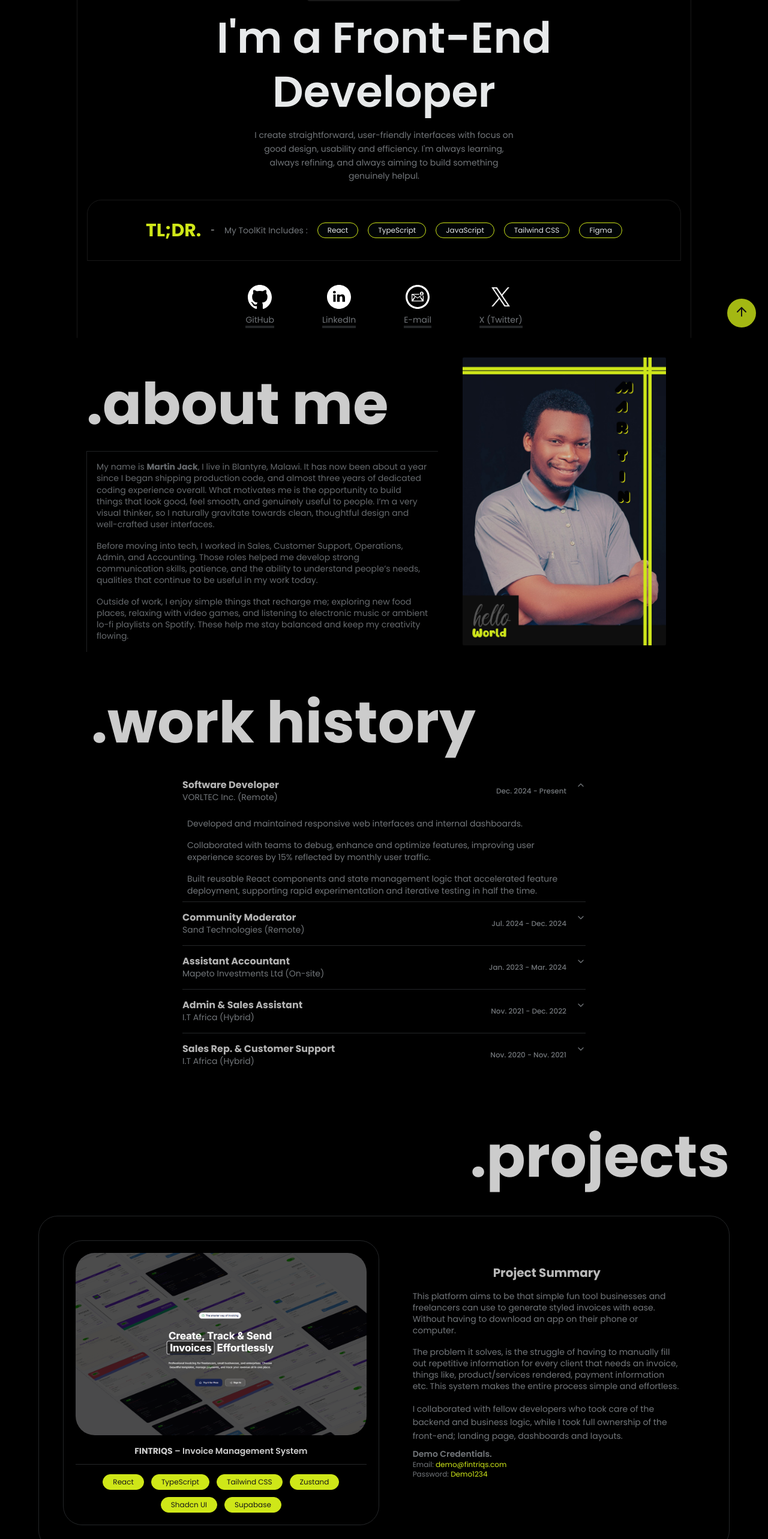
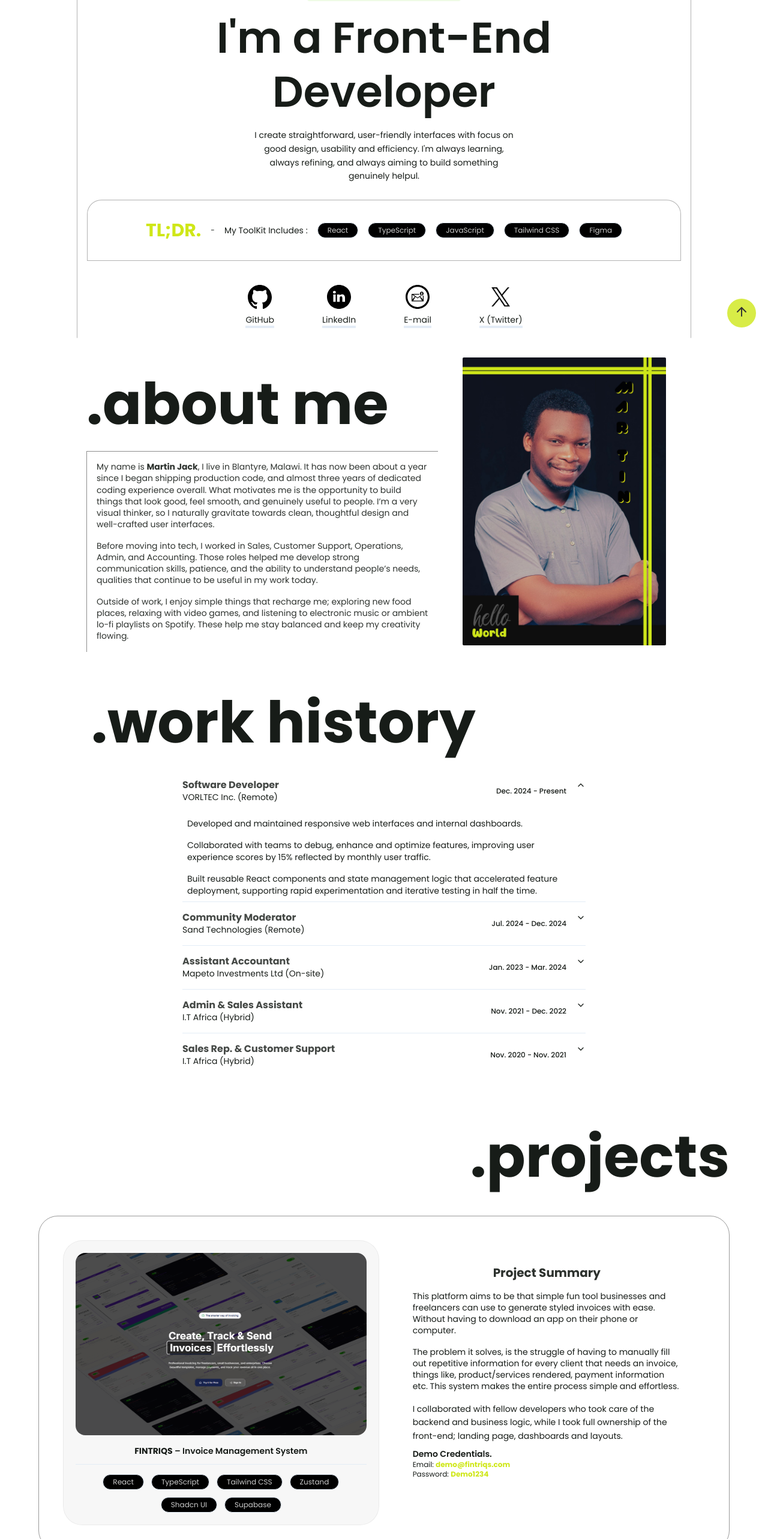
Before and after one commit to devmartin-9000/martin-9000, a React (Vite) app: page /about in a window 1280 px wide. Shown: the part 234-2800 px from the top of the page at 60% size. Built offline with nearby package versions, Linux system fonts and the light colour scheme; a web font is replaced by a local one.

Commit message:
add: dark mode

```diff
--- a/package.json
+++ b/package.json
@@ -13,11 +13,13 @@
     "@radix-ui/react-accordion": "^1.2.12",
     "@radix-ui/react-separator": "^1.1.8",
     "@radix-ui/react-slot": "^1.2.4",
+    "@radix-ui/react-switch": "^1.2.6",
     "@radix-ui/react-tooltip": "^1.2.8",
     "@tailwindcss/vite": "^4.1.17",
     "class-variance-authority": "^0.7.1",
     "clsx": "^2.1.1",
     "gsap": "^3.13.0",
+    "js-cookie": "^3.0.5",
     "lucide-react": "^0.553.0",
     "motion": "^12.23.24",
     "react": "^19.2.0",
@@ -28,6 +30,7 @@
   },
   "devDependencies": {
     "@eslint/js": "^9.39.1",
+    "@types/js-cookie": "^3.0.6",
     "@types/node": "^24.10.1",
     "@types/react": "^19.2.2",
     "@types/react-dom": "^19.2.2",
--- a/src/App.tsx
+++ b/src/App.tsx
@@ -43,7 +43,6 @@ const App = () => {
 			<SkillSection />
 			<ContactSection />
 			<Routes>
-				<Route path="/home" element={null} />
 				<Route path="/about" element={null} />
 				<Route path="/projects" element={null} />
 				<Route path="/skills" element={null} />
--- a/src/components/ui/button.tsx
+++ b/src/components/ui/button.tsx
@@ -10,7 +10,7 @@ const buttonVariants = cva(
 		variants: {
 			variant: {
 				default:
-					"bg-primary text-muted font-semibold hover:bg-primary/80 hover:translate-y-1 transform transition-all duration-500 cursor-pointer",
+					"bg-primary text-muted-foreground dark:text-muted font-semibold hover:bg-primary/80 hover:translate-y-1 transform transition-all duration-500 cursor-pointer",
 				destructive:
 					"bg-destructive text-white hover:bg-destructive/90 focus-visible:ring-destructive/20 dark:focus-visible:ring-destructive/40 dark:bg-destructive/60",
 				outline:
--- a/src/components/work-experience.tsx
+++ b/src/components/work-experience.tsx
@@ -19,7 +19,7 @@ export function WorkExperience() {
 						<div className="flex flex-col md:flex-row w-full items-start md:items-center justify-between gap-1 md:gap-2 text-left">
 							{/* Role + Company */}
 							<div className="flex flex-col">
-								<h1 className="font-bold text-primary-foreground/70 text-sm md:text-base leading-tight hover:scale-[1.02] transition-all">
+								<h1 className="font-bold text-muted-foreground/80 dark:text-primary-foreground/80 text-sm md:text-base leading-tight hover:scale-[1.02] transition-all">
 									{item.role}
 								</h1>
 
--- a/src/index.css
+++ b/src/index.css
@@ -3,26 +3,26 @@
 
 @custom-variant dark (&:is(.dark *));
 
-/* :root {
+:root {
   --background: #ffffff;
   --foreground: #171c18;
   --card: #effbe5;
   --card-foreground: #171c18;
   --popover: #ffffff;
   --popover-foreground: #171c18;
-  --primary: #68f11e;
+  --primary: #cfe718;
   --primary-foreground: #ffffff;
   --secondary: #effbe5;
   --secondary-foreground: #171c18;
   --muted: #effbe5;
   --muted-foreground: #171c18;
   --accent: #e3ecf6;
-  --accent-foreground: #68f11e;
+  --accent-foreground: #cfe718;
   --destructive: #f4212e;
   --destructive-foreground: #ffffff;
   --border: #e3ecf6;
   --input: #effbe5;
-  --ring: #68f11e;
+  --ring: #cfe718;
   --chart-1: #1e9df1;
   --chart-2: #00b87a;
   --chart-3: #f7b928;
@@ -30,12 +30,12 @@
   --chart-5: #e0245e;
   --sidebar: #effbe5;
   --sidebar-foreground: #171c18;
-  --sidebar-primary: #68f11e;
+  --sidebar-primary: #cfe718;
   --sidebar-primary-foreground: #ffffff;
   --sidebar-accent: #e3ecf6;
   --sidebar-accent-foreground: #3e6044;
   --sidebar-border: #e0f5e4;
-  --sidebar-ring: #68f11e;
+  --sidebar-ring: #cfe718;
   --font-sans: Poppins, ui-sans-serif, sans-serif, system-ui;
   --font-serif: Georgia, serif;
   --font-mono: Menlo, monospace;
@@ -56,9 +56,9 @@
   --shadow-2xl: 0px 2px 0px 0px hsl(202.8169 89.1213% 53.1373% / 0.00);
   --tracking-normal: 0em;
   --spacing: 0.25rem;
-} */
+}
 
-:root {
+.dark {
   --background: #000000;
   --foreground: #e7e9ea;
   --card: #171c18;
--- a/src/pages/aboutMe.tsx
+++ b/src/pages/aboutMe.tsx
@@ -7,19 +7,17 @@ const AboutMe = () => {
 				className="scroll-mt-18 py-0 bg-background h-full my-auto mx-auto justify-center w-full"
 			>
 				{/* Main Div */}
-				<div
-					className="grid grid-cols-1 lg:grid-cols-[3fr_2fr] gap-4 w-full md:max-w-5xl mx-auto p-4 md:p-4"
-				>
+				<div className="grid grid-cols-1 lg:grid-cols-[3fr_2fr] gap-4 w-full md:max-w-5xl mx-auto p-4 md:p-4">
 					{/* Left Column */}
 					<div className="">
 						<div className="text-center lg:text-start">
 							{/* Title */}
-							<h1 className="text-primary-foreground/80 font-extrabold text-5xl sm:text-6xl md:text-8xl leading-relaxed">
+							<h1 className="text-muted-foreground dark:text-primary-foreground/80 font-extrabold text-5xl sm:text-6xl md:text-8xl leading-relaxed">
 								.about me
 							</h1>
 						</div>
 						{/* Main Paragraph */}
-						<div className="text-muted-foreground flex md:border-l border-t opacity-90 flex-col p-4 text- items-center gap-4">
+						<div className="text-muted-foreground flex border-black/50 dark:border-border md:border-l border-t opacity-90 flex-col p-4 text- items-center gap-4">
 							<p className="leading-snug text-sm">
 								My name is <span className="font-bold">Martin Jack</span>, I
 								live in Blantyre, Malawi. It has now been about a year since I
@@ -59,7 +57,7 @@ const AboutMe = () => {
 
 				{/* Work Experience */}
 				<div className="rounded-none md:rounded-t-4xl bg-background items-center p-6 md:p-6 max-w-6xl mx-auto md:max-w-5xl">
-					<h1 className="text-center md:text-start text-primary-foreground/80 font-extrabold text-5xl md:text-8xl leading-relaxed">
+					<h1 className="text-center md:text-start text-muted-foreground dark:text-primary-foreground/80 font-extrabold text-5xl md:text-8xl leading-relaxed">
 						.work history
 					</h1>
 					<div className="mx-auto md:max-w-2xl">
--- a/src/pages/heroSection.tsx
+++ b/src/pages/heroSection.tsx
@@ -2,12 +2,9 @@ import { Tooltip, TooltipContent, TooltipTrigger } from "@/components/ui/tooltip
 
 const HeroSection = () => {
 	return (
-		<section
-			id="home"
-			className="mx-auto flex flex-col justify-center py-4"
-		>
+		<section id="home" className="mx-auto flex flex-col justify-center py-4">
 			<div className="bg-background w-95 md:w-full mt-2 mx-auto justify-center rounded-t-4xl">
-				<div className="h-full max-w-5xl rounded-t-4xl p-4 border-b-transparent border-t-20 border border-l-muted border-r-muted border-primary mt-18 mx-auto flex flex-col">
+				<div className="h-full max-w-5xl rounded-t-4xl p-4 border-b-transparent border-t-20 border dark:border-l-muted dark:border-r-muted border-l-black/30 border-r-black/30 border-primary mt-18 mx-auto flex flex-col">
 					<div className="text-wrap text-center">
 						<h2 className="font-bold text-xl sm:text-3xl md:text-3xl py-4">
 							Hey there, Welcome!
@@ -30,26 +27,26 @@ const HeroSection = () => {
 							refining, and always aiming to build something genuinely helpul.
 						</p>
 
-						<div className="w-full flex flex-wrap mx-auto border border-muted p-4 md:p-8 rounded-t-3xl bg-accent/1 gap-2 md:gap-4 text-xs items-center justify-center mt-5">
+						<div className="w-full flex flex-wrap mx-auto border border-black/30 dark:border-muted p-4 md:p-8 rounded-t-3xl bg-accent/1 gap-2 md:gap-4 text-xs items-center justify-center mt-5">
 							<h2 className="text-primary text-3xl font-bold">TL;DR.</h2>
 							<p className="hidden md:block">-</p>
 							<p className="text-muted-foreground text-sm">
 								My ToolKit Includes :
 							</p>
 
-							<p className="px-4 py-1 border border-primary bg-accent/20 rounded-full">
+							<p className="px-4 py-1 border dark:border-primary text-white/80 bg-black dark:bg-primary/20 rounded-full">
 								React
 							</p>
-							<p className="px-4 py-1 border border-primary bg-accent/20 rounded-full">
+							<p className="px-4 py-1 border dark:border-primary text-white/80 bg-black dark:bg-primary/20 rounded-full">
 								TypeScript
 							</p>
-							<p className="px-4 py-1 border border-primary bg-accent/20 rounded-full">
+							<p className="px-4 py-1 border dark:border-primary text-white/80 bg-black dark:bg-primary/20 rounded-full">
 								JavaScript
 							</p>
-							<p className="px-4 py-1 border border-primary bg-accent/20 rounded-full">
+							<p className="px-4 py-1 border dark:border-primary text-white/80 bg-black dark:bg-primary/20 rounded-full">
 								Tailwind CSS
 							</p>
-							<p className="px-4 py-1 border border-primary bg-accent/20 rounded-full">
+							<p className="px-4 py-1 border dark:border-primary text-white/80 bg-black dark:bg-primary/20 rounded-full">
 								Figma
 							</p>
 						</div>
@@ -62,7 +59,7 @@ const HeroSection = () => {
 										className="text-sm text-muted-foreground text-center items-center flex flex-col gap-2 cursor-pointer border-b-4 border-border hover:border-primary duration-500 ease-in-out hover:scale-105 transition-all"
 									>
 										<img
-											className="h-10 w-auto invert"
+											className="h-10 w-auto dark:invert"
 											src="./assets/github-icon.svg"
 											alt="Github Icon"
 											loading="lazy"
@@ -82,7 +79,7 @@ const HeroSection = () => {
 										className="text-sm text-muted-foreground text-center items-center flex flex-col gap-2 cursor-pointer border-b-4 border-border hover:border-primary duration-500 ease-in-out hover:scale-105 transition-all"
 									>
 										<img
-											className="h-10 w-auto invert"
+											className="h-10 w-auto dark:invert"
 											src="./assets/linkedin-icon.svg"
 											alt="LinkedIn Icon"
 											loading="lazy"
@@ -103,7 +100,7 @@ const HeroSection = () => {
 										className="text-sm text-muted-foreground text-center items-center flex flex-col gap-2 cursor-pointer border-b-4 border-border hover:border-primary duration-500 ease-in-out hover:scale-105 transition-all"
 									>
 										<img
-											className="h-10 w-auto invert"
+											className="h-10 w-auto dark:invert"
 											src="./assets/email-icon.svg"
 											alt="Email Icon"
 											loading="lazy"
@@ -123,7 +120,7 @@ const HeroSection = () => {
 										className="text-sm text-muted-foreground text-center items-center flex flex-col gap-2 cursor-pointer border-b-4 border-border hover:border-primary duration-500 ease-in-out hover:scale-105 transition-all"
 									>
 										<img
-											className="p-1 h-10 w-auto invert"
+											className="p-1 h-10 w-auto dark:invert"
 											src="./assets/x-icon.png"
 											alt="X Icon"
 											loading="lazy"
--- a/src/pages/projects.tsx
+++ b/src/pages/projects.tsx
@@ -9,16 +9,16 @@ export default function Projects() {
 			className="scroll-mt-18 w-full bg-background mx-auto py-8 px-4"
 		>
 			<div className="max-w-6xl mx-auto">
-				<h1 className="text-center lg:text-end mb-5 text-primary-foreground/80 font-extrabold text-5xl md:text-8xl leading-relaxed">
+				<h1 className="text-center lg:text-end mb-5 text-muted-foreground dark:text-primary-foreground/80 font-extrabold text-5xl md:text-8xl leading-relaxed">
 					.projects
 				</h1>
 				<div className="flex flex-col gap-4">
 					{/* FINTRIQS BLOCK */}
-					<div className="border rounded-4xl p-2 md:p-10 flex flex-col lg:flex-row gap-4 shadow-xl">
+					<div className="border border-black/40 dark:border-border rounded-4xl p-2 md:p-10 flex flex-col lg:flex-row gap-4 shadow-xl">
 						{/* LEFT SIDE — IMAGE + TITLE + TAGS */}
-						<div className="border rounded-4xl p-3 md:p-5 w-full lg:w-1/2">
+						<div className="bg-black/3 border border-black/5 dark:border-border rounded-4xl p-3 md:p-5 w-full lg:w-1/2">
 							{/* IMAGE */}
-							<div className="relative rounded-4xl overflow-hidden h-76 w-full group cursor-pointer">
+							<div className="relative rounded-2xl overflow-hidden h-76 w-full group cursor-pointer">
 								<img
 									src="./assets/fintriqs-thumbnail.png"
 									alt="FINTRIQS Thumbnail"
@@ -42,30 +42,30 @@ export default function Projects() {
 							</div>
 
 							{/* TITLE */}
-							<p className="mt-4 text-primary-foreground/80 text-center font-semibold text-sm mb-3">
+							<p className="mt-4 text-muted-foreground dark:text-primary-foreground/80 text-center font-semibold text-sm mb-3">
 								<span className="font-bold">FINTRIQS</span> – Invoice Management
 								System
 							</p>
 							<Separator />
 
 							{/* TAGS */}
-							<div className="flex text-xs flex-wrap gap-3 mt-4  justify-center text-muted">
-								<div className="px-4 py-1 border border-primary bg-primary rounded-full">
+							<div className="flex text-xs flex-wrap gap-3 mt-4  justify-center text-muted-foreground">
+								<div className="px-4 py-1 border dark:border-primary text-white/80 bg-black dark:bg-primary/20 rounded-full">
 									React
 								</div>
-								<div className="px-4 py-1 border border-primary bg-primary rounded-full">
+								<div className="px-4 py-1 border dark:border-primary text-white/80 bg-black dark:bg-primary/20 rounded-full">
 									TypeScript
 								</div>
-								<div className="px-4 py-1 border border-primary bg-primary rounded-full">
+								<div className="px-4 py-1 border dark:border-primary text-white/80 bg-black dark:bg-primary/20 rounded-full">
 									Tailwind CSS
 								</div>
-								<div className="px-4 py-1 border border-primary bg-primary rounded-full">
+								<div className="px-4 py-1 border dark:border-primary text-white/80 bg-black dark:bg-primary/20 rounded-full">
 									Zustand
 								</div>
-								<div className="px-4 py-1 border border-primary bg-primary rounded-full">
+								<div className="px-4 py-1 border dark:border-primary text-white/80 bg-black dark:bg-primary/20 rounded-full">
 									Shadcn UI
 								</div>
-								<div className="px-4 py-1 border border-primary bg-primary rounded-full">
+								<div className="px-4 py-1 border dark:border-primary text-white/80 bg-black dark:bg-primary/20 rounded-full">
 									Supabase
 								</div>
 							</div>
@@ -73,7 +73,7 @@ export default function Projects() {
 
 						{/* RIGHT SIDE — PANEL */}
 						<div className="bg-background text-muted-foreground rounded-4xl p-6 md:p-10 w-full lg:w-1/2">
-							<h2 className="text-primary-foreground/80 opacity-90 text-lg md:text-xl font-bold mb-4 text-center">
+							<h2 className="text-muted-foreground dark:text-primary-foreground/80 opacity-90 text-lg md:text-xl font-bold mb-4 text-center">
 								Project Summary
 							</h2>
 
@@ -96,20 +96,26 @@ export default function Projects() {
 								backend and business logic, while I took full ownership of the
 								front-end; landing page, dashboards and layouts.
 							</p>
-							<p className="font-semibold text-sm mt-2">Demo Credentials.</p>
-							<p className="text-xs">
-								Email: <span className="text-primary">demo@fintriqs.com</span>
+							<p className="font-semibold text-sm mt-2 text-muted-foreground dark:text-primary-foreground/80">
+								Demo Credentials.
 							</p>
 							<p className="text-xs">
-								Password: <span className="text-primary">Demo1234</span>
+								Email:{" "}
+								<span className="font-bold text-primary">
+									demo@fintriqs.com
+								</span>
+							</p>
+							<p className="text-xs">
+								Password:{" "}
+								<span className="font-bold text-primary">Demo1234</span>
 							</p>
 						</div>
 					</div>
 					{/* HOOKLAB BLOCK */}
-					<div className="border rounded-4xl p-2 md:p-10 flex flex-col-reverse lg:flex-row gap-4 shadow-xl">
+					<div className="border border-black/40 dark:border-border rounded-4xl p-2 md:p-10 flex flex-col-reverse lg:flex-row gap-4 shadow-xl">
 						{/* LEFT SIDE — PANEL */}
 						<div className="text-muted-foreground rounded-4xl p-6 md:p-10 w-full lg:w-1/2">
-							<h2 className="text-primary-foreground/80 opacity-90 text-lg md:text-xl font-bold mb-4 text-center">
+							<h2 className="text-muted-foreground dark:text-primary-foreground/80 opacity-90 text-lg md:text-xl font-bold mb-4 text-center">
 								Project Summary
 							</h2>
 
@@ -137,9 +143,9 @@ export default function Projects() {
 						</div>
 
 						{/* RIGHT SIDE — IMAGE + TITLE + TAGS */}
-						<div className="border rounded-4xl p-3 md:p-5 w-full lg:w-1/2">
+						<div className="bg-black/3 border border-black/5 dark:border-border rounded-4xl p-3 md:p-5 w-full lg:w-1/2">
 							{/* IMAGE */}
-							<div className="relative rounded-4xl overflow-hidden h-76 w-full group cursor-pointer">
+							<div className="relative rounded-2xl overflow-hidden h-76 w-full group cursor-pointer">
 								<img
 									src="./assets/hooklab-thumbnail-2.png"
 									alt="Hooklab Thumbnail"
@@ -163,27 +169,27 @@ export default function Projects() {
 							</div>
 
 							{/* TITLE */}
-							<p className="mt-4 text-primary-foreground/80 text-center font-semibold text-sm mb-3">
-								<span className="font-bold">Hooklab</span> – Platform to preview ad hooks
-								across different social media platforms
+							<p className="mt-4 text-muted-foreground dark:text-primary-foreground/80 text-center font-semibold text-sm mb-3">
+								<span className="font-bold">Hooklab</span> – Platform to preview
+								ad hooks across different social media platforms
 							</p>
 							<Separator />
 
 							{/* TAGS */}
-							<div className="flex text-xs flex-wrap gap-3 mt-4  justify-center text-muted">
-								<div className="px-4 py-1 border border-primary bg-primary rounded-full">
+							<div className="flex text-xs flex-wrap gap-3 mt-4  justify-center text-muted-foreground">
+								<div className="px-4 py-1 border dark:border-primary text-white/80 bg-black dark:bg-primary/20 rounded-full">
 									React
 								</div>
-								<div className="px-4 py-1 border border-primary bg-primary rounded-full">
+								<div className="px-4 py-1 border dark:border-primary text-white/80 bg-black dark:bg-primary/20 rounded-full">
 									TypeScript
 								</div>
-								<div className="px-4 py-1 border border-primary bg-primary rounded-full">
+								<div className="px-4 py-1 border dark:border-primary text-white/80 bg-black dark:bg-primary/20 rounded-full">
 									Zod
 								</div>
-								<div className="px-4 py-1 border border-primary bg-primary rounded-full">
+								<div className="px-4 py-1 border dark:border-primary text-white/80 bg-black dark:bg-primary/20 rounded-full">
 									Tailwind CSS
 								</div>
-								<div className="px-4 py-1 border border-primary bg-primary rounded-full">
+								<div className="px-4 py-1 border dark:border-primary text-white/80 bg-black dark:bg-primary/20 rounded-full">
 									Radix UI
 								</div>
 							</div>
@@ -192,19 +198,19 @@ export default function Projects() {
 				</div>
 				<div>
 					<a target="_blank" href="https://github.com/devmartin-9000">
-						<div className="max-w-2xl mx-auto justify-center flex mt-4 rounded-full p-2 bg-background">
+						<div className="max-w-2xl mx-auto justify-center flex mt-4 rounded-full p-2 bg-primary">
 							<Tooltip>
 								<TooltipTrigger asChild>
-									<h1 className="text-center text-sm md:text-base font-bold flex flex-row px-6 bg-primary  py-2 rounded-full gap-4 items-center text-muted hover:px-20 transition-discrete duration-500 ">
+									<h1 className="text-center text-sm md:text-base font-bold flex flex-row px-6 bg-background  py-2 rounded-full gap-4 items-center text-muted-foreground hover:px-20 transition-discrete duration-500 ">
 										More projects? Visit GitHub
-										<div className="flex items-center gap-2 p-2 border rounded-4xl hover:scale-106 duration-500 transition-all">
+										<div className="flex items-center gap-2 p-2 border border-primary rounded-4xl hover:scale-106 duration-500 transition-all">
 											<img
-												className="h-6 w-auto"
+												className="h-6 w-auto dark:invert"
 												src="./assets/github-icon.svg"
 												alt="Github Icon"
 												loading="lazy"
 											/>
-									</div>
+										</div>
 									</h1>
 								</TooltipTrigger>
 								<TooltipContent>
--- a/src/pages/skills.tsx
+++ b/src/pages/skills.tsx
@@ -72,13 +72,13 @@ const SkillSection = () => {
 		>
 			<div className="max-w-6xl mx-auto">
 				{/* Title */}
-				<h1 className="text-center md:text-start text-primary-foreground/80 font-extrabold text-5xl md:text-8xl leading-relaxed">
+				<h1 className="text-center md:text-start text-muted-foreground dark:text-primary-foreground/80 font-extrabold text-5xl md:text-8xl leading-relaxed">
 					.skills
 				</h1>
 				<div className="bg-transparent grid md:grid-cols-2 gap-4 py-8">
 					{/* LEFT SIDE */}
-					<div className="p-4 border flex flex-col items-start justify-start rounded-4xl min-h-80 gap-2">
-						<h2 className="bg-white/10 text-primary-foreground/80 text-sm md:text-base font-semibold text-center leading-relaxed px-4 py-2 w-full rounded-2xl mb-0">
+					<div className="p-4 border border-black/40 dark:border-border flex flex-col items-start justify-start rounded-4xl min-h-80 gap-2">
+						<h2 className="bg-primary dark:bg-white/10 text-black dark:text-primary-foreground/80 text-sm md:text-base font-semibold text-center leading-relaxed px-4 py-2 w-full rounded-2xl mb-0">
 							TECHNICAL ABILITIES
 						</h2>
 						<p className="text-xs md:text-sm text-muted-foreground">
@@ -89,7 +89,7 @@ const SkillSection = () => {
 
 						{TechnicalAbilities.map((section) => (
 							<div key={section.subCategory} className="w-full">
-								<h3 className="text-start text-primary-foreground/70 font-semibold text-sm md:text-base mb-2">
+								<h3 className="text-start text-muted-foreground dark:text-primary-foreground/80 font-semibold text-sm md:text-base mb-2">
 									{section.subCategory}
 								</h3>
 								<div className="flex flex-wrap justify-start gap-3">
@@ -108,8 +108,8 @@ const SkillSection = () => {
 					</div>
 
 					{/* RIGHT SIDE */}
-					<div className="p-4 border flex flex-col items-start justify-start rounded-4xl min-h-80 gap-2">
-						<h2 className="bg-white/10 text-primary-foreground/80 text-sm md:text-base font-semibold text-center leading-relaxed px-4 py-2 w-full rounded-2xl mb-0">
+					<div className="p-4 border border-black/40 dark:border-border flex flex-col items-start justify-start rounded-4xl min-h-80 gap-2">
+						<h2 className="bg-primary dark:bg-white/10 text-black dark:text-primary-foreground/80 text-sm md:text-base font-semibold text-center leading-relaxed px-4 py-2 w-full rounded-2xl mb-0">
 							NON-TECHNICAL SKILLS
 						</h2>
 						<p className="text-xs md:text-sm text-muted-foreground">
@@ -139,8 +139,8 @@ const SkillSection = () => {
 			<Link to="/home">
 				<div className="max-w-6xl mx-auto justify-end flex rounded-full bg-background">
 					<div className="items-center gap-2 rounded-4xl duration-500 transition-all">
-						<h1 className="fixed bottom-5 right-5 p-3 text-center text-sm md:text-base font-bold flex flex-row bg-primary rounded-full gap-4 items-center text-muted hover:scale-105 transition-discrete duration-500 animate-pulse">
-							<ArrowUp className="animate-bounce"/>
+						<h1 className="fixed bottom-5 right-5 p-3 text-center text-sm md:text-base font-bold flex flex-row bg-primary rounded-full gap-4 items-center text-black hover:scale-105 transition-discrete duration-500 animate-pulse">
+							<ArrowUp className="animate-bounce" />
 						</h1>
 					</div>
 				</div>
```
Also changed, not shown: src/components/ui/navBar.tsx (+7 -8 lines), src/hooks/use-theme.tsx (added, +50 -0 lines), src/pages/contact.tsx (+8 -8 lines), 1 other file (tests, documents, lock files or other folders). Lines whose indentation alone changed are shown as unchanged.
